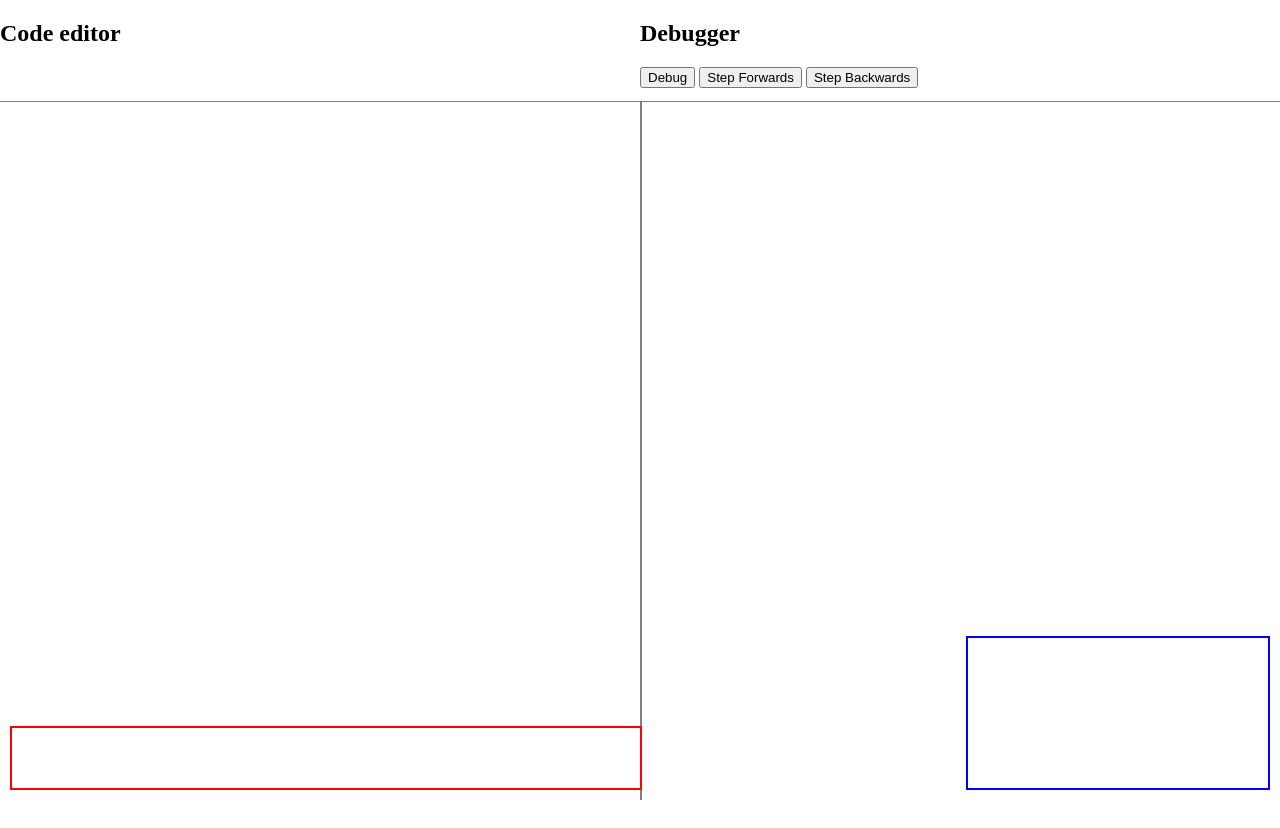
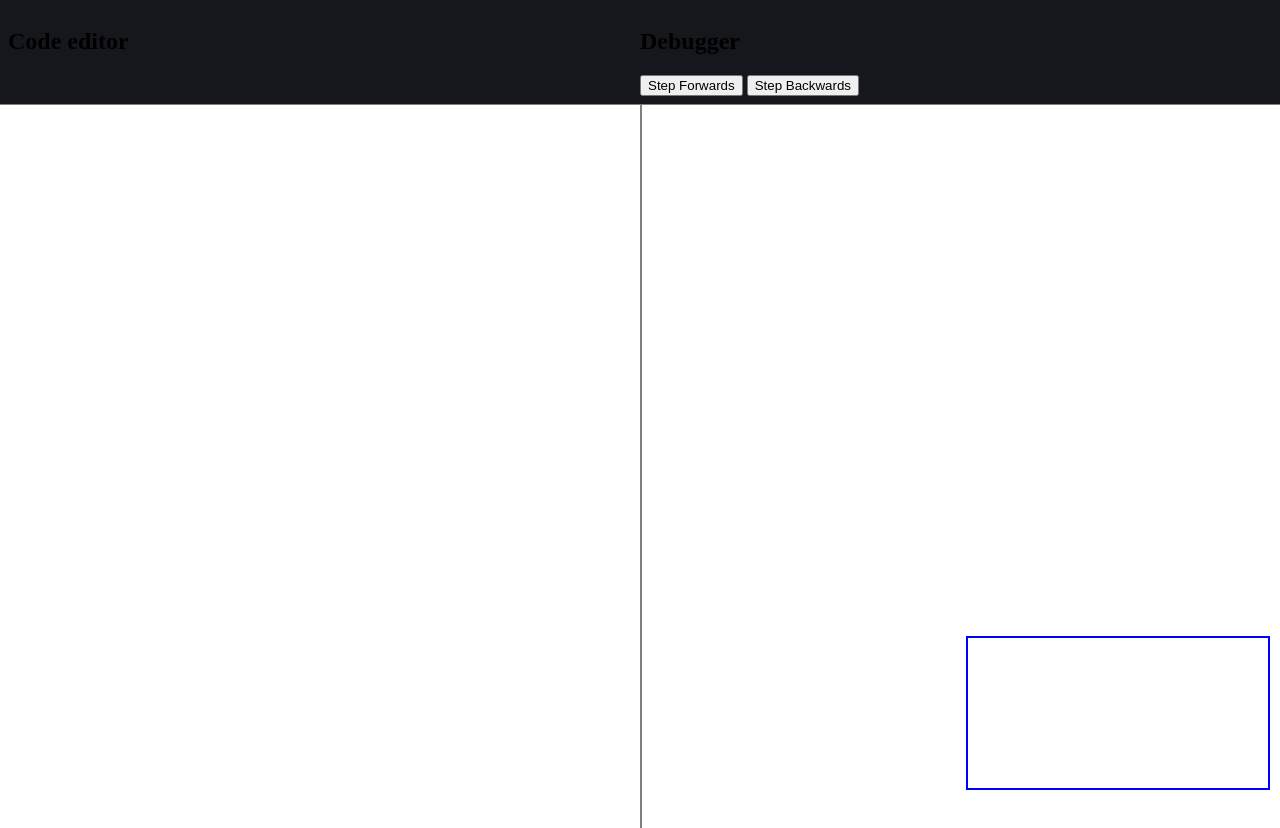
Before and after one commit to stefnotch/budget_gpu_debugger, a website built with Vite: page index.html in a window 1280 px wide. Shown: the top 828 px of the page. Before the commit the page ends 800 px from the top, so only its background shows below. Built offline with nearby package versions, Linux system fonts and the light colour scheme.

Commit message:
Fixes and add a picture

```diff
--- a/index.html
+++ b/index.html
@@ -8,19 +8,29 @@
     <style>
       html, body {
         margin: 0px;
-        height: 100%;
+        --bg: #16171d;
+      }
+      header {
+        position: sticky;
+        top: 0;
+        display: grid;
+        grid-template-columns: minmax(0, 1fr) minmax(0, 1fr);
+        background: var(--bg);
+        padding: 8px;
+        border-bottom: 1px solid gray;
       }
       main {
         display: grid;
         grid-template-columns: minmax(0, 1fr) minmax(0, 1fr);
         grid-template-rows: auto auto minmax(min-content, 1fr);
-        height: 100%;
       }
       pre {
-        border-top: 1px solid gray;
         overflow: scroll;
-        margin-bottom: 0px;
+        margin: 0px;
         padding: 4px;
+      }
+      .input {
+        min-height: 100vh;
       }
       .output {
         border-left: 2px solid gray;
@@ -37,8 +47,10 @@
         border: 2px solid red;
         bottom: 10px;
         left: 10px;
-        height: 4em;
+        height: 6em;
         width: calc(50% - 20px);
+        display: none;
+        background: var(--bg);
       }
       @media (prefers-color-scheme: dark) {
         .output {
@@ -48,17 +60,18 @@
     </style>
   </head>
   <body>
-    <main>
+    <header>
       <!--Titles-->
       <h2>Code editor</h2>
       <h2>Debugger</h2>
       <!--Buttons-->
       <div></div>
       <div>
-        <button class="debug-button">Debug</button>
-        <button class="step-forwards-button">Step Forwards</button>
-        <button class="step-backwards-button">Step Backwards</button>
+        <button class="step-forwards">Step Forwards</button>
+        <button class="step-backwards">Step Backwards</button>
       </div>
+    </header>
+    <main>
       <!--Output-->
       <pre
         contenteditable="plaintext-only"
--- a/src/main.ts
+++ b/src/main.ts
@@ -6,12 +6,11 @@ const codeInput = document.querySelector<HTMLPreElement>(".input")!;
 const codeOutput = document.querySelector<HTMLPreElement>(".output")!;
 const errorsOutput = document.querySelector<HTMLPreElement>(".errors")!;
 const canvas = document.querySelector<HTMLCanvasElement>("canvas")!;
-const debugButton = document.querySelector<HTMLButtonElement>(".debug-button")!;
 const stepForwardsButton = document.querySelector<HTMLButtonElement>(
-  ".step-forwards-button",
+  ".step-forwards",
 )!;
 const stepBackwardsButton = document.querySelector<HTMLButtonElement>(
-  ".step-backwards-button",
+  ".step-backwards",
 )!;
 
 codeInput.innerText = shaderString;
@@ -24,6 +23,7 @@ type AppState = {
   id: "editing";
 } | {
   id: "request-debug";
+  position: [number, number];
 } | {
   id: "debugging";
   step: number;
@@ -31,22 +31,17 @@ type AppState = {
 };
 let state: AppState = { id: "editing" };
 
-let debugPosition = [0, 0];
 let variablesById: Variable[] = [];
-debugButton.addEventListener("click", () => {
-  state = { id: "request-debug" };
-});
 function writeDebug() {
-  device.queue.writeBuffer(
-    debugBuffer,
-    0,
-    new Uint32Array([
-      debugPosition[0],
-      debugPosition[1],
-      state.id == "request-debug" ? 1 : 0,
+  if (state.id == "request-debug") {
+    device.queue.writeBuffer(
+      debugBuffer,
       0,
-    ]),
-  );
+      new Uint32Array([state.position[0], state.position[1], 1, 0]),
+    );
+  } else {
+    device.queue.writeBuffer(debugBuffer, 0, new Uint32Array([0, 0, 0, 0]));
+  }
 }
 const DEBUG_SIZE = 10000;
 const debugBuffer = device.createBuffer({
@@ -118,8 +113,7 @@ stepBackwardsButton.addEventListener("click", () => {
 });
 
 canvas.addEventListener("click", (event) => {
-  debugPosition = [event.offsetX, event.offsetY];
-  state = { id: "request-debug" };
+  state = { id: "request-debug", position: [event.offsetX, event.offsetY] };
 });
 
 const bindGroupLayout0 = device.createBindGroupLayout({
@@ -148,6 +142,11 @@ function createRenderPipeline(fragmentShader: string) {
     errorsOutput.innerText = "";
     for (const message of info.messages) {
       errorsOutput.innerText += message.message + "\n";
+    }
+    if (info.messages.length > 0) {
+      errorsOutput.style.display = "initial";
+    } else {
+      errorsOutput.style.display = "none";
     }
   });
 
@@ -235,7 +234,8 @@ function createDebugRenderPipeline() {
         const debugCall =
           `dbg_${variable.type}(${i},${variable.id},${debugVariable});`;
         lines[i] = line + " " + debugCall;
-        outputLines[i] = debugCall;
+        outputLines[i] = (outputLines[i] ?? "") + "  ".repeat(scopeCounter) +
+          debugCall;
       }
     }
   }
```
Also changed, not shown: debugger.webp (added).
